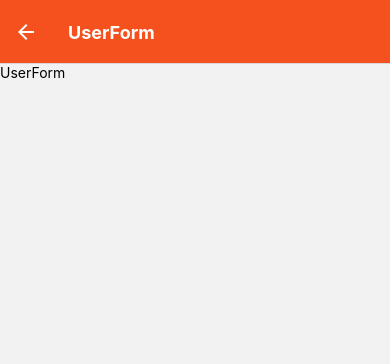
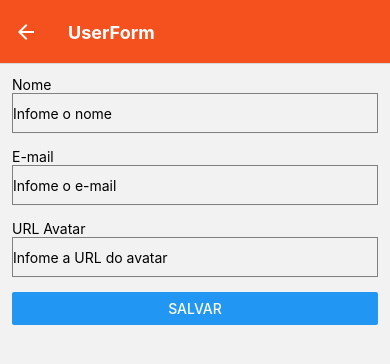
Before and after one commit to lndsilva/rncrud, a React Native app: screen /UserForm in a window 390 px wide. Shown: the top 364 px of the page. Built offline with nearby package versions, Linux system fonts and the light colour scheme.

Commit message:
janela UserForm

```diff
--- a/src/views/UserForm.jsx
+++ b/src/views/UserForm.jsx
@@ -1,8 +1,52 @@
-import React from "react";
-import { Text } from "react-native";
+import React, { useState } from "react";
+import { Button, StyleSheet, Text, TextInput, View } from "react-native";
 
-export default props=>{
+export default ({route,navigation})=>{
+
+    const [user, setUser] = useState(route.param ? route.param : {})
+
     return (
-        <Text>UserForm</Text>
+        <View style={style.form}>
+            <Text>Nome</Text>
+            <TextInput
+                style={style.input}
+                onChangeText={name => setUser({...user, name})}
+                placeholder="Infome o nome"
+                value={user.name}/>
+
+            <Text>E-mail</Text>
+            <TextInput
+                style={style.input}
+                onChangeText={email => setUser({...user, email})}
+                placeholder="Infome o e-mail"
+                value={user.email}/>
+
+            <Text>URL Avatar</Text>
+            <TextInput
+                style={style.input}
+                onChangeText={avatarURL => setUser({...user, avatarURL})}
+                placeholder="Infome a URL do avatar "
+                value={user.avatarURL}/>
+            <Button
+                title="Salvar"
+                onPress={()=>{
+                    navigation.goBack()
+                }}
+            />
+        </View>
     )
 }
+
+const style = StyleSheet.create(
+    {
+        form: {
+            padding: 12,
+        },
+        input:{
+            height: 40,
+            borderColor: 'gray',
+            borderWidth: 1,
+            marginBottom: 15,
+        }
+    }
+)
--- a/src/views/UserList.jsx
+++ b/src/views/UserList.jsx
@@ -1,5 +1,5 @@
 import React from "react";
-import { View, Text, FlatList, Alert } from "react-native";
+import { View, FlatList, Alert } from "react-native";
 import users from "../data/users";
 import { ListItem, Avatar, ThemeProvider} from '@rneui/themed';
 import Icon from 'react-native-vector-icons/Ionicons';
@@ -21,7 +21,6 @@
     ]
         )
     }
-
     function getUserItem({item: user}){
         return (
             <ThemeProvider>
@@ -41,6 +40,7 @@
                         name="edit"
                         color='orange'
                         size={25}
+
                         onPress={
                             ()=> props.navigation.navigate('UserForm', user)
                         }/>
@@ -48,6 +48,7 @@
                         name="delete"
                         color="red"
                         size={25}
+
                         onPress={
                             ()=> confirmUserDeletion(user)
                         }/>
```
Also changed, not shown: 15 other files (tests, documents, lock files or other folders).
